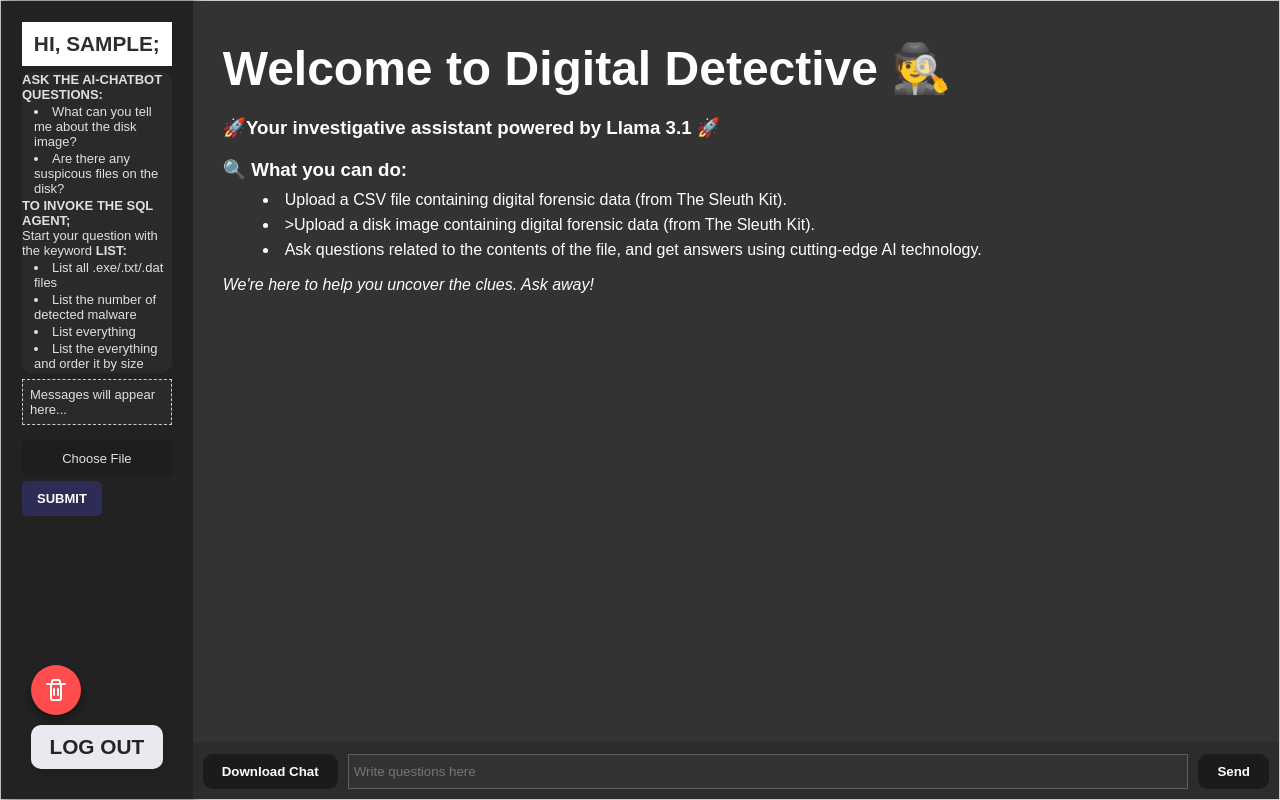
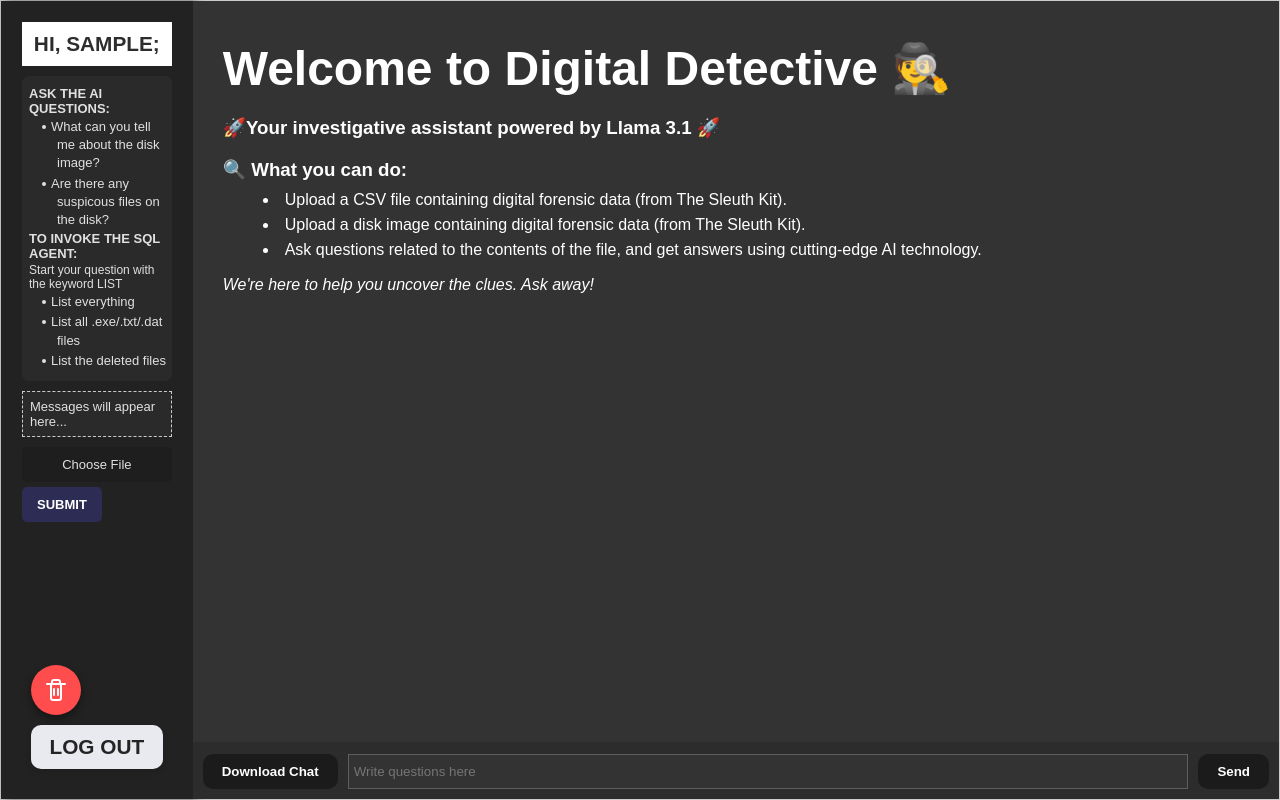
Before and after one commit to anowii/DigitalDetectives, a Flask app: page /home in a window 1280 px wide. Run offline with Flask 3, Linux system fonts and the light colour scheme; the visitor is signed in with stand-in values (Sample User, id 1).

Commit message:
updated css

```diff
--- a/Program/static/home.css
+++ b/Program/static/home.css
@@ -119,7 +119,6 @@ body {
     display: flex;
     width: 100%;
     padding: 1px;
-    gap: 6px; /* Space between the elements*/
     flex-direction: column;
 }
 
@@ -155,29 +154,37 @@ body {
 .info-box {
     background-color: #7b7b7b17;
     height: fit-content;
-    border-radius: 10px;
+    border-radius: 7px;
+    padding: 8px 5px 9px 5px;
+    margin-top: 10px;
 }
 
 /* Placeholder text style */
 .info-box p {
     color: #E0E0E0;
-    font-size: 13px;
+    font-size: 12px;
+    margin: 2px;
 }
 
 .info-box h3 {
     color: #E0E0E0;
     font-size: small;
     text-transform: uppercase;
+    margin: 2px;
+}
 
+.info-box ul {
+    padding-left: 30px;
+    list-style-position: outside;
 }
 
 .info-box ul li {
     color: #E0E0E0;
     font-size: 13px;
-    margin: 2px ;
-    list-style-position: inside; /* Optional: make bullets inside the padding */
-    margin-left: 12px;
-
+    margin: 2px 0;
+    text-indent: -6px;
+    padding-left: 0px;
+    line-height: 1.4;
 }
 
 .logout form{
@@ -364,7 +371,7 @@ body {
 .message-box {
     background-color: #7b7b7b17; /* Light gray background */
     border: 0.5px dashed #ccc; /* Border around the message box */
-
+    margin-top: 10px
 }
 
 /* Placeholder text style */
--- a/Program/templates/home.html
+++ b/Program/templates/home.html
@@ -36,18 +36,17 @@
 
                 <!-- Info BOX -->
                 <div class="info-box">
-                    <h3 id="content"><strong>Ask the AI-chatbot questions:</strong></h3>
+                    <h3 id="content"><strong>Ask the AI questions:</strong></h3>
                     <ul id="content">
                         <li id="content">What can you tell me about the disk image?</li>
                         <li id="content">Are there any suspicous files on the disk?</li>
                     </ul>
-                    <h3 id="content"><strong>To invoke the SQL Agent;</strong></h3>
-                    <p id="content">Start your question with the keyword <strong>LIST:</strong></p>
+                    <h3 id="content"><strong>To invoke the SQL Agent:</strong></h3>
+                    <p id="content">Start your question with the keyword LIST </p>
                     <ul id="content">
+                        <li id="content">List everything</li>
                         <li id="content">List all .exe/.txt/.dat files </li>
-                        <li id="content">List the number of detected malware</li>
-                        <li id="content">List everything</li>
-                        <li id="content">List the everything and order it by size</li>
+                        <li id="content">List the deleted files</li>
                     </ul>
                 </div>
                 <!-- Message box for displaying progress and error messages-->
@@ -96,9 +95,9 @@
                 <h3>🚀<strong>Your investigative assistant powered by Llama 3.1</strong> 🚀</h3>
                 <h3>🔍 What you can do:</h3>
                 <ul>
-                    <li>Upload a CSV file containing digital forensic data (from The Sleuth Kit).</li>
-                    <li>>Upload a disk image containing digital forensic data (from The Sleuth Kit).</li>
-                    <li>Ask questions related to the contents of the file, and get answers using cutting-edge AI technology.</li>
+                    <li> Upload a CSV file containing digital forensic data (from The Sleuth Kit).</li>
+                    <li> Upload a disk image containing digital forensic data (from The Sleuth Kit).</li>
+                    <li> Ask questions related to the contents of the file, and get answers using cutting-edge AI technology.</li>
                 </ul>
                 <p><em>We're here to help you uncover the clues. Ask away!</em></p>
 
```
